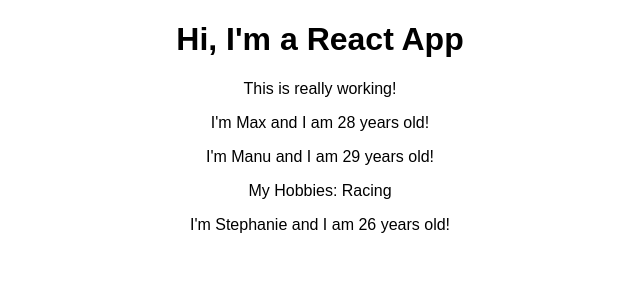
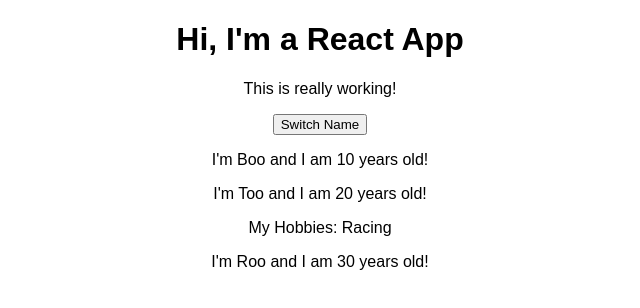
Before and after one commit to Holtek/React-Course, a React (Create React App) app in the folder module-1/my-app/: page / in a window 1280 px wide. Shown: the top 308 px of the page, without its empty margins (320-960 px from the left). Built offline with nearby package versions, Linux system fonts and the light colour scheme.

Commit message:
state/methods

```diff
--- a/module-1/my-app/src/App.js
+++ b/module-1/my-app/src/App.js
@@ -1,16 +1,47 @@
-import React, { Component } from 'react';
-import './App.css';
-import Person from './Person/Person';
+import React, { Component } from "react";
+import "./App.css";
+import Person from "./Person/Person";
 
 class App extends Component {
+  state = {
+    persons: [
+      { name: "Boo", age: 10 },
+      { name: "Too", age: 20 },
+      { name: "Roo", age: 30 }
+    ]
+  };
+
+  switchNameHandler = () => {
+    // console.log("was clicked");
+    // Don't do this : this.state.persons[0].name = "Booooroo";
+    this.setState({
+      persons: [
+        { name: "Booroo", age: 10 },
+        { name: "Toobee", age: 20 },
+        { name: "Rootee", age: 30 }
+      ]
+    });
+  };
   render() {
     return (
       <div className="App">
-       <h1>Hi, I'm a React App</h1>
-       <p>This is really working!</p>
-       <Person name="Max" age="28" />
-       <Person name="Manu" age="29" >My Hobbies: Racing</Person>
-       <Person name="Stephanie" age="26" />
+        <h1>Hi, I'm a React App</h1>
+        <p>This is really working!</p>
+        <button onClick={this.switchNameHandler}>Switch Name</button>
+        <Person
+          name={this.state.persons[0].name}
+          age={this.state.persons[0].age}
+        />
+        <Person
+          name={this.state.persons[1].name}
+          age={this.state.persons[1].age}
+        >
+          My Hobbies: Racing
+        </Person>
+        <Person
+          name={this.state.persons[2].name}
+          age={this.state.persons[2].age}
+        />
       </div>
     );
     // return React.createElement('div', {className: 'App'}, React.createElement('h1', null, 'Does this work now?'));
```
